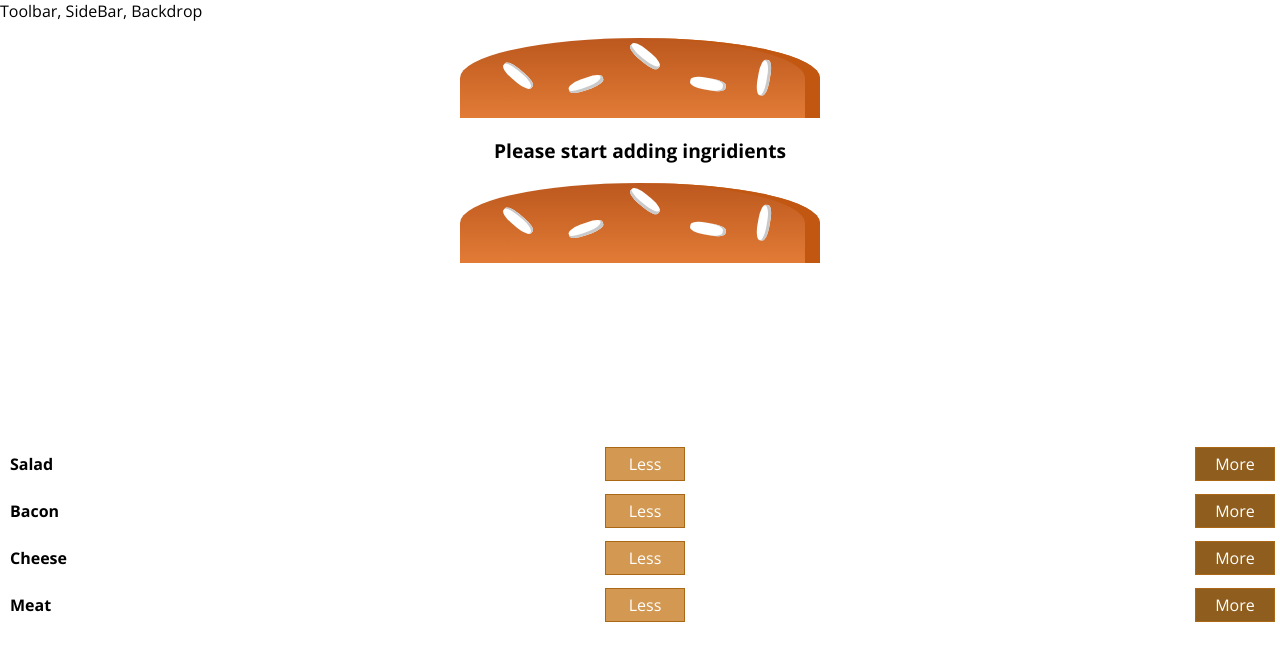
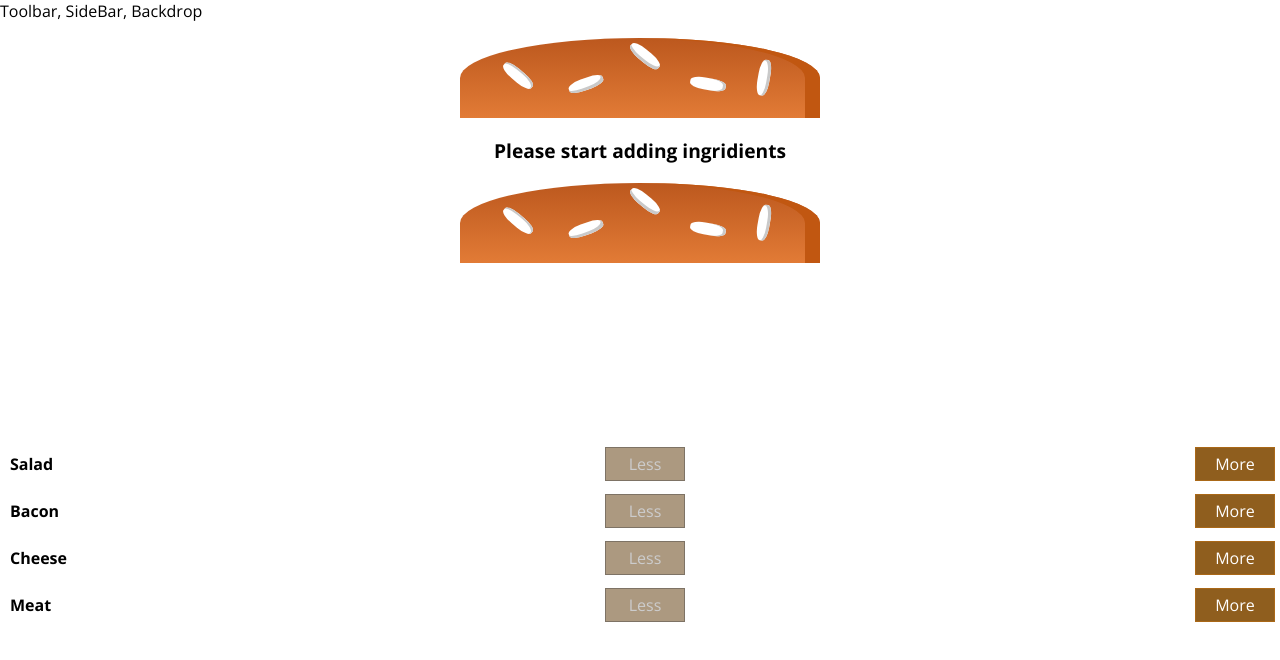
Before and after one commit to dayanapanova/burger-builder, a React app: page / in a window 1280 px wide. Shown: the top 660 px of the page. Built offline with nearby package versions, Linux system fonts and the light colour scheme.

Commit message:
passing the disabled prop to BuildControls component

```diff
--- a/src/components/Burger/BuildControls/BuildControl/BuildControl/BuildControl.js
+++ b/src/components/Burger/BuildControls/BuildControl/BuildControl/BuildControl.js
@@ -4,8 +4,13 @@ import classes from './BuildControl.css'
 const buildControl = (props) => (
         <div className={classes.BuildControl}>
             <div className={classes.Label}>{props.label}</div>
-            <button className={classes.Less}>Less</button>
-            <button className={classes.More} onClick={props.added}>More</button>
+            <button
+            className={classes.Less}
+            onClick={props.removed}
+            disabled={props.disabled}>Less</button>
+            <button
+            className={classes.More}
+            onClick={props.added}>More</button>
         </div>
 )
 
--- a/src/components/Burger/BuildControls/BuildControl/BuildControls.js
+++ b/src/components/Burger/BuildControls/BuildControl/BuildControls.js
@@ -16,6 +16,9 @@ const buildControls = (props) => (
             key={ctrl.label}
             label={ctrl.label}
             added={()=> props.ingridientAdded(ctrl.type)}
+            removed={()=> props.ingridientRemoved(ctrl.type)}
+            disabled={props.disabled[ctrl.type]}
+
             />
         ))}
 
--- a/src/containers/BurgerBuilder/BurgerBuilder.js
+++ b/src/containers/BurgerBuilder/BurgerBuilder.js
@@ -35,14 +35,36 @@ class BurgerBuilder extends Component {
     }
 
     removeIngridientHandler = (type) => {
-
+        const oldCount = this.state.ingridients[type];
+        if(oldCount <= 0) {
+            return;
+        }
+        const updatedCount = oldCount  -1;
+        const updatedIngridients = {
+            ...this.state.ingridients
+        }
+        updatedIngridients[type] = updatedCount;
+        const priceDeduction = INGRIDIENTS_PRICES[type];
+        const oldPrice = this.state.totalPrice;
+        const newPrice = oldPrice + priceDeduction;
+        this.setState({totalPrice: newPrice, ingridients: updatedIngridients})
     }
 
     render() {
+        const disabledInfo = {
+            ...this.state.ingridients
+        };
+        for(let key in disabledInfo) {
+            disabledInfo[key] = disabledInfo[key] <= 0
+        }
         return (
             <Auxilliary>
                 <Burger ingridients={this.state.ingridients}/>
-                <BuildControls ingridientAdded={this.addIngridientHandler}/>
+                <BuildControls
+                ingridientAdded={this.addIngridientHandler}
+                ingridientRemoved={this.removeIngridientHandler}
+                disabled={disabledInfo}
+                />
             </Auxilliary>
         )
     }
```
